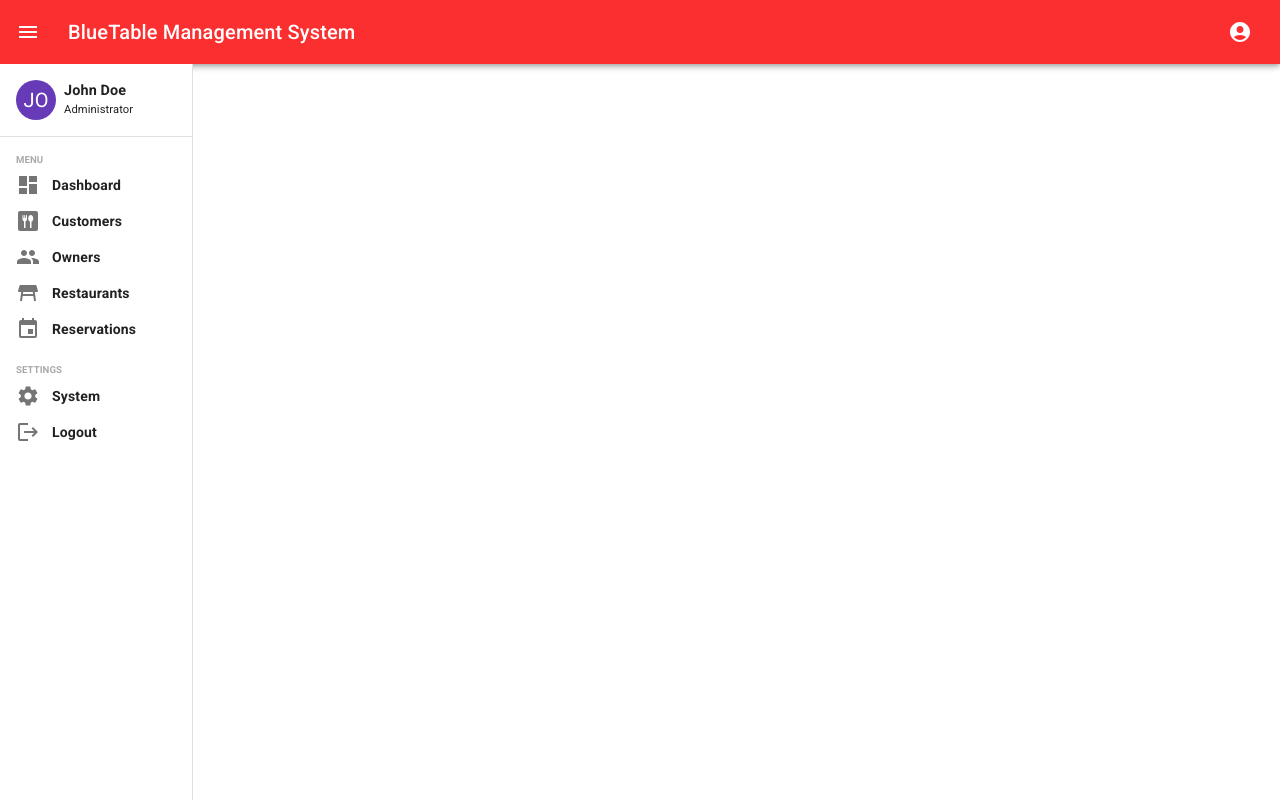
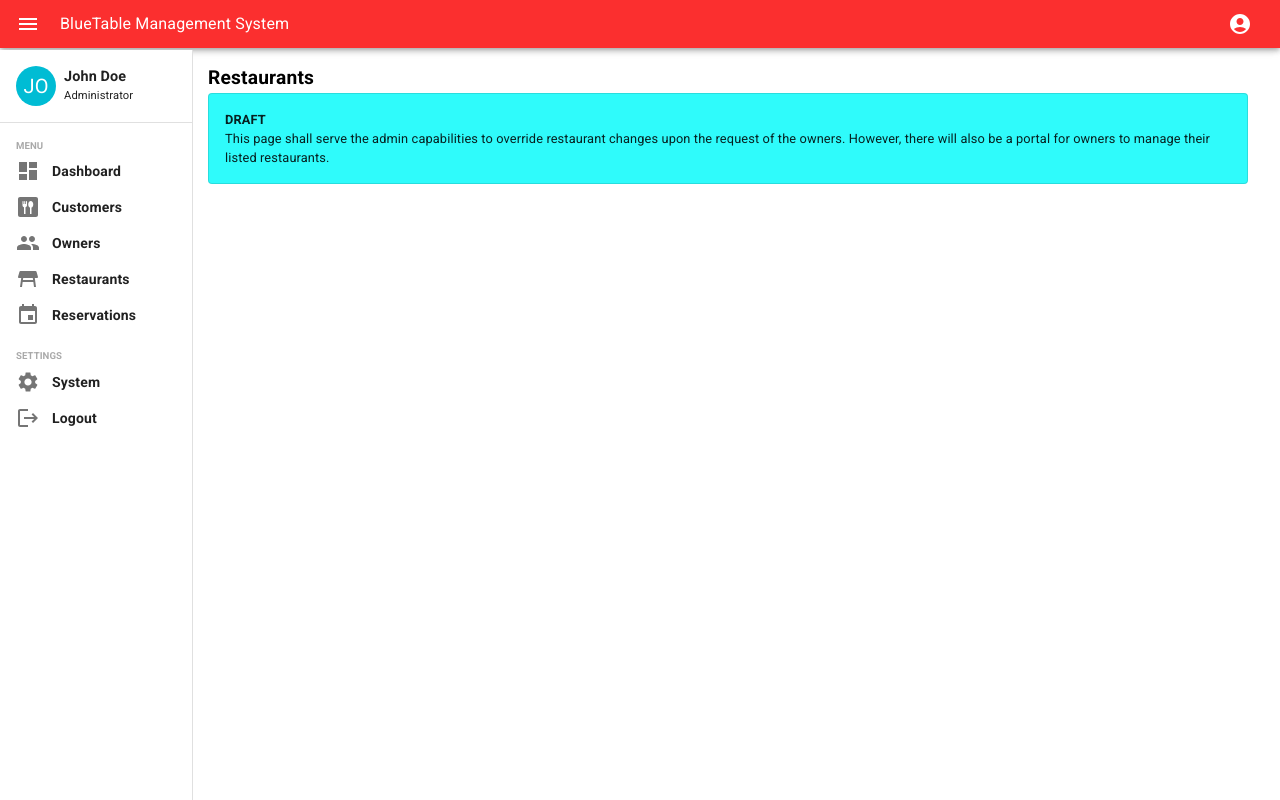
Before and after one commit to alldaybookings/bluetable-admin-portal, a React (Create React App) app: page /restaurants in a window 1280 px wide. Built offline with nearby package versions, Linux system fonts and the light colour scheme.

Commit message:
Feat: Placeholder for each pages

```diff
--- a/src/App.js
+++ b/src/App.js
@@ -60,8 +60,8 @@ function overrideTheme() {
       MuiToolbar: {
         styleOverrides: {
           dense: {
-            height: 32,
-            minHeight: 32,
+            height: 48,
+            minHeight: 48,
           },
         },
       },
--- a/src/AppRouter.js
+++ b/src/AppRouter.js
@@ -1,6 +1,11 @@
 import { Navigate, Route, Routes } from "react-router-dom";
 
 import Overview from "./modules/dashboard/Overview";
+import CustomersList from "./modules/customers/CustomersList";
+import OwnersList from "./modules/owners/OwnersList";
+import RestaurantsList from "./modules/restaurants/RestaurantsList";
+import ReservationsList from "./modules/reservations/ReservationsList";
+import SystemSettings from "./modules/settings/SystemSettings";
 
 export default function AppRouter(props) {
   return (
@@ -11,6 +16,31 @@ export default function AppRouter(props) {
         path="/dashboard"
         element={<Overview active={props.active} />}
       />
+      <Route
+        exact
+        path="/customers"
+        element={<CustomersList active={props.active} />}
+      />
+      <Route
+        exact
+        path="/owners"
+        element={<OwnersList active={props.active} />}
+      />
+      <Route
+        exact
+        path="/restaurants"
+        element={<RestaurantsList active={props.active} />}
+      />
+      <Route
+        exact
+        path="/reservations"
+        element={<ReservationsList active={props.active} />}
+      />
+      <Route
+        exact
+        path="/system"
+        element={<SystemSettings active={props.active} />}
+      />
     </Routes>
   );
 }
--- a/src/components/SideNav.js
+++ b/src/components/SideNav.js
@@ -13,13 +13,13 @@ import {
   Divider,
   Typography,
 } from "@mui/material";
-import { deepPurple } from "@mui/material/colors";
+import { cyan } from "@mui/material/colors";
 
 import DashboardIcon from "@mui/icons-material/Dashboard";
 import DiningIcon from "@mui/icons-material/Dining";
 import PeopleIcon from "@mui/icons-material/People";
 import TableRestaurantIcon from "@mui/icons-material/TableRestaurant";
-import EventIcon from '@mui/icons-material/Event';
+import EventIcon from "@mui/icons-material/Event";
 import SettingsIcon from "@mui/icons-material/Settings";
 import LogoutIcon from "@mui/icons-material/Logout";
 
@@ -74,7 +74,7 @@ export default function Sidenav(props) {
         "& .MuiPaper-root": {
           top: {
             xs: 56,
-            sm: 64,
+            sm: 50,
           },
         },
       }}
@@ -88,9 +88,11 @@ export default function Sidenav(props) {
       >
         <nav aria-label="main mailbox folders">
           <Box sx={{ display: "flex", padding: 2 }}>
-            <Avatar sx={{ bgcolor: deepPurple[500] }}>JO</Avatar>
+            <Avatar sx={{ bgcolor: cyan[500] }}>JO</Avatar>
             <Box sx={{ marginLeft: 1 }}>
-              <Typography sx={{ fontWeight: "bold", fontSize: "0.9rem" }}>John Doe</Typography>
+              <Typography sx={{ fontWeight: "bold", fontSize: "0.9rem" }}>
+                John Doe
+              </Typography>
               <Typography sx={{ fontSize: "0.7rem" }}>Administrator</Typography>
             </Box>
           </Box>
--- a/src/components/TopNav.js
+++ b/src/components/TopNav.js
@@ -1,12 +1,6 @@
 import { useEffect, useState } from "react";
 
-import {
-  AppBar,
-  Box,
-  IconButton,
-  Toolbar,
-  Typography,
-} from "@mui/material";
+import { AppBar, Box, IconButton, Toolbar, Typography } from "@mui/material";
 
 import MenuIcon from "@mui/icons-material/Menu";
 import AccountCircle from "@mui/icons-material/AccountCircle";
@@ -33,18 +27,18 @@ export default function Topnav(props) {
   return (
     <AppBar position="fixed">
       <Box sx={{ px: 2 }}>
-        <Toolbar disableGutters>
+        <Toolbar disableGutters variant="dense">
           <IconButton
             size="large"
             edge="start"
             color="inherit"
             aria-label="menu"
-            sx={{ mr: 2 }}
+            sx={{ mr: 1 }}
             onClick={() => setTopNavState(!topNavState)}
           >
             <MenuIcon />
           </IconButton>
-          <Typography variant="h6" component="div" sx={{ flexGrow: 1 }}>
+          <Typography sx={{ flexGrow: 1, fontSize: 16 }}>
             BlueTable Management System
           </Typography>
           <IconButton
@@ -72,8 +66,18 @@ export default function Topnav(props) {
             open={Boolean(anchorEl)}
             onClose={handleClose}
           >
-            <MenuItem onClick={handleClose}>Profile</MenuItem>
-            <MenuItem onClick={handleClose}>My account</MenuItem>
+            <MenuItem
+              onClick={handleClose}
+              sx={{ fontSize: "0.9rem", fontWeight: "bold" }}
+            >
+              Profile
+            </MenuItem>
+            <MenuItem
+              onClick={handleClose}
+              sx={{ fontSize: "0.9rem", fontWeight: "bold" }}
+            >
+              My Restaurant
+            </MenuItem>
           </Menu>
         </Toolbar>
       </Box>
--- /dev/null
+++ b/src/modules/customers/CustomersList.js
@@ -0,0 +1,38 @@
+import { Box, Grid, Paper, Typography } from "@mui/material";
+import { cyan } from "@mui/material/colors";
+
+import DiningIcon from "@mui/icons-material/Dining";
+import PeopleIcon from "@mui/icons-material/People";
+import TableRestaurantIcon from "@mui/icons-material/TableRestaurant";
+import EventIcon from "@mui/icons-material/Event";
+
+import Widget from "../../components/Widget";
+
+export default function CustomersList(props) {
+  return (
+    <Box
+      sx={{
+        mt: { xs: 2, sm: 8 },
+        ml: { xs: 2, md: props.active ? 25 : 2 },
+        mr: 3,
+        transition: "margin-left 0.2s",
+      }}
+    >
+      <Typography
+        component="h1"
+        sx={{ fontSize: "1.2rem", fontWeight: "bold" }}
+      >
+        Customers
+      </Typography>
+      <Paper variant="outlined" sx={{ padding: 2, backgroundColor: "#2ffbfb" }}>
+        <Typography sx={{ fontSize: "0.8rem", fontWeight: "bold" }}>
+          DRAFT
+        </Typography>
+        <Typography sx={{ fontSize: "0.8rem" }}>
+          This will serve the page for <b>customers</b> list. The admin could
+          manage all possible customer from each restaurants here.
+        </Typography>
+      </Paper>
+    </Box>
+  );
+}
--- a/src/modules/dashboard/Overview.js
+++ b/src/modules/dashboard/Overview.js
@@ -12,7 +12,7 @@ export default function Overview(props) {
   return (
     <Box
       sx={{
-        mt: { xs: 2, sm: 10 },
+        mt: { xs: 2, sm: 8 },
         ml: { xs: 2, md: props.active ? 25 : 2 },
         mr: 3,
         transition: "margin-left 0.2s",
--- /dev/null
+++ b/src/modules/owners/OwnersList.js
@@ -0,0 +1,38 @@
+import { Box, Grid, Paper, Typography } from "@mui/material";
+import { cyan } from "@mui/material/colors";
+
+import DiningIcon from "@mui/icons-material/Dining";
+import PeopleIcon from "@mui/icons-material/People";
+import TableRestaurantIcon from "@mui/icons-material/TableRestaurant";
+import EventIcon from "@mui/icons-material/Event";
+
+import Widget from "../../components/Widget";
+
+export default function OwnersList(props) {
+  return (
+    <Box
+      sx={{
+        mt: { xs: 2, sm: 8 },
+        ml: { xs: 2, md: props.active ? 25 : 2 },
+        mr: 3,
+        transition: "margin-left 0.2s",
+      }}
+    >
+      <Typography
+        component="h1"
+        sx={{ fontSize: "1.2rem", fontWeight: "bold" }}
+      >
+        Owners
+      </Typography>
+      <Paper variant="outlined" sx={{ padding: 2, backgroundColor: "#2ffbfb" }}>
+        <Typography sx={{ fontSize: "0.8rem", fontWeight: "bold" }}>
+          DRAFT
+        </Typography>
+        <Typography sx={{ fontSize: "0.8rem" }}>
+          This will serve the page for <b>restaurant owners</b> list. The admin
+          could manage all possible restaurant owners account here.
+        </Typography>
+      </Paper>
+    </Box>
+  );
+}
--- /dev/null
+++ b/src/modules/reservations/ReservationsList.js
@@ -0,0 +1,38 @@
+import { Box, Grid, Paper, Typography } from "@mui/material";
+import { cyan } from "@mui/material/colors";
+
+import DiningIcon from "@mui/icons-material/Dining";
+import PeopleIcon from "@mui/icons-material/People";
+import TableRestaurantIcon from "@mui/icons-material/TableRestaurant";
+import EventIcon from "@mui/icons-material/Event";
+
+import Widget from "../../components/Widget";
+
+export default function ReservationsList(props) {
+  return (
+    <Box
+      sx={{
+        mt: { xs: 2, sm: 8 },
+        ml: { xs: 2, md: props.active ? 25 : 2 },
+        mr: 3,
+        transition: "margin-left 0.2s",
+      }}
+    >
+      <Typography
+        component="h1"
+        sx={{ fontSize: "1.2rem", fontWeight: "bold" }}
+      >
+        Reservations
+      </Typography>
+      <Paper variant="outlined" sx={{ padding: 2, backgroundColor: "#2ffbfb" }}>
+        <Typography sx={{ fontSize: "0.8rem", fontWeight: "bold" }}>
+          DRAFT
+        </Typography>
+        <Typography sx={{ fontSize: "0.8rem" }}>
+          This will serve the page for <b>customer reservations</b> or the booking list. The admin
+          could manage all possible reservations here.
+        </Typography>
+      </Paper>
+    </Box>
+  );
+}
--- /dev/null
+++ b/src/modules/restaurants/RestaurantsList.js
@@ -0,0 +1,39 @@
+import { Box, Grid, Paper, Typography } from "@mui/material";
+import { cyan } from "@mui/material/colors";
+
+import DiningIcon from "@mui/icons-material/Dining";
+import PeopleIcon from "@mui/icons-material/People";
+import TableRestaurantIcon from "@mui/icons-material/TableRestaurant";
+import EventIcon from "@mui/icons-material/Event";
+
+import Widget from "../../components/Widget";
+
+export default function RestaurantsList(props) {
+  return (
+    <Box
+      sx={{
+        mt: { xs: 2, sm: 8 },
+        ml: { xs: 2, md: props.active ? 25 : 2 },
+        mr: 3,
+        transition: "margin-left 0.2s",
+      }}
+    >
+      <Typography
+        component="h1"
+        sx={{ fontSize: "1.2rem", fontWeight: "bold" }}
+      >
+        Restaurants
+      </Typography>
+      <Paper variant="outlined" sx={{ padding: 2, backgroundColor: "#2ffbfb" }}>
+        <Typography sx={{ fontSize: "0.8rem", fontWeight: "bold" }}>
+          DRAFT
+        </Typography>
+        <Typography sx={{ fontSize: "0.8rem" }}>
+          This page shall serve the admin capabilities to override restaurant
+          changes upon the request of the owners. However, there will also be a
+          portal for owners to manage their listed restaurants.
+        </Typography>
+      </Paper>
+    </Box>
+  );
+}
--- /dev/null
+++ b/src/modules/settings/SystemSettings.js
@@ -0,0 +1,37 @@
+import { Box, Grid, Paper, Typography } from "@mui/material";
+import { cyan } from "@mui/material/colors";
+
+import DiningIcon from "@mui/icons-material/Dining";
+import PeopleIcon from "@mui/icons-material/People";
+import TableRestaurantIcon from "@mui/icons-material/TableRestaurant";
+import EventIcon from "@mui/icons-material/Event";
+
+import Widget from "../../components/Widget";
+
+export default function SystemSettings(props) {
+  return (
+    <Box
+      sx={{
+        mt: { xs: 2, sm: 8 },
+        ml: { xs: 2, md: props.active ? 25 : 2 },
+        mr: 3,
+        transition: "margin-left 0.2s",
+      }}
+    >
+      <Typography
+        component="h1"
+        sx={{ fontSize: "1.2rem", fontWeight: "bold" }}
+      >
+        System Settings
+      </Typography>
+      <Paper variant="outlined" sx={{ padding: 2, backgroundColor: "#2ffbfb" }}>
+        <Typography sx={{ fontSize: "0.8rem", fontWeight: "bold" }}>
+          DRAFT
+        </Typography>
+        <Typography sx={{ fontSize: "0.8rem" }}>
+          System settings goes here.
+        </Typography>
+      </Paper>
+    </Box>
+  );
+}
```
